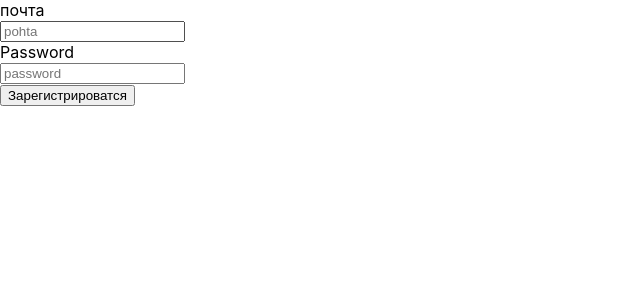
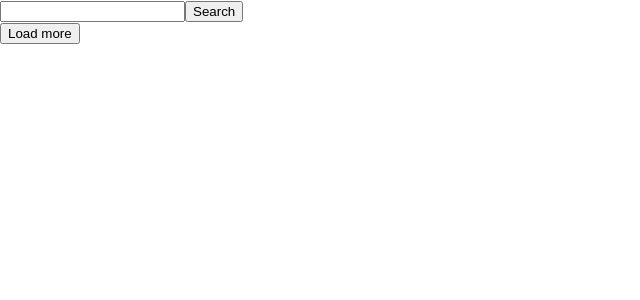
Before and after one commit to BMV-777/bmv-777.github.io-7-huk-1, a React (Create React App) app: page / in a window 1280 px wide. Shown: the top 300 px of the page, without its empty margins (0-640 px from the left). Built offline with nearby package versions, Linux system fonts and the light colour scheme.

Commit message:
сделал модалку

```diff
--- a/src/App.js
+++ b/src/App.js
@@ -1,15 +1,18 @@
 // import Counter from 'Components/Counter/Counter';
-import Form from 'Components/Form/Form';
+// import Form from 'Components/Form/Form';
 // import Clock from 'Components/Clock/Clock';
 // import UserMenu from 'Components/context/UserMenu';
+
+import { Modal } from 'Components/ButonSmodalkoi/Modalka';
 
 function App() {
   return (
     <div>
+      <Modal />
       {/* <UserMenu /> */}
       {/* <Clock /> */}
       {/* <Counter /> */}
-      <Form />
+      {/* <Form /> */}
     </div>
   );
 }
--- /dev/null
+++ b/src/Components/ButonSmodalkoi/Modalka.js
@@ -0,0 +1,36 @@
+import { useEffect, useState } from 'react';
+
+export const Modal = () => {
+  const [page, setPages] = useState(1);
+  const [query, setQuery] = useState('');
+  const [items, setItems] = useState([]);
+
+  const handelSubmit = e => {
+    e.preventDefault();
+    setPages(1);
+    setQuery(e.target.elements.query.value);
+    setItems([]);
+    e.target.reset();
+  };
+
+  const loadMore = () => {
+    setPages(prevPage => prevPage + 1);
+  };
+
+  useEffect(() => {
+    console.log(page);
+    console.log(query);
+    console.log('hi');
+  }, [page, query]);
+
+  return (
+    <div>
+      <form onSubmit={handelSubmit}>
+        <input type="text" name="query" />
+        <button type="submit">Search</button>
+      </form>
+
+      <button onClick={loadMore}>Load more</button>
+    </div>
+  );
+};
--- a/src/Components/Form/Form.js
+++ b/src/Components/Form/Form.js
@@ -1,4 +1,4 @@
-import { useState, useEffect } from 'react';
+import { useLocalStorage } from '../Huck/userLocalStoragi';
 
 const styles = {
   // form: {
@@ -9,17 +9,17 @@ const styles = {
   // marginBottom: 15,
 };
 
-const useLocalStorage = (key, defaultValue) => {
-  const [state, setState] = useState(() => {
-    return JSON.parse(window.localStorage.getItem(key)) ?? defaultValue;
-  });
+// const useLocalStorage = (key, defaultValue) => {
+//   const [state, setState] = useState(() => {
+//     return JSON.parse(window.localStorage.getItem(key)) ?? defaultValue;
+//   });
 
-  useEffect(() => {
-    window.localStorage.setItem(key, JSON.stringify(state));
-  }, [key, state]);
+//   useEffect(() => {
+//     window.localStorage.setItem(key, JSON.stringify(state));
+//   }, [key, state]);
 
-  return [state, setState];
-};
+//   return [state, setState];
+// };
 
 export default function Form() {
   const [email, setEmail] = useLocalStorage('mail', '');
--- /dev/null
+++ b/src/Components/Huck/userLocalStoragi.js
@@ -0,0 +1,13 @@
+import { useState, useEffect } from 'react';
+
+export const useLocalStorage = (key, defaultValue) => {
+  const [state, setState] = useState(() => {
+    return JSON.parse(window.localStorage.getItem(key)) ?? defaultValue;
+  });
+
+  useEffect(() => {
+    window.localStorage.setItem(key, JSON.stringify(state));
+  }, [key, state]);
+
+  return [state, setState];
+};
```
